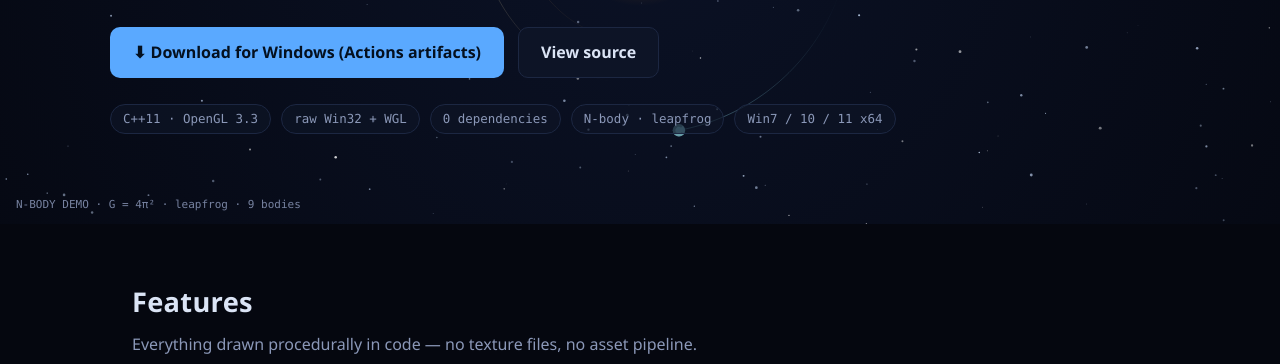
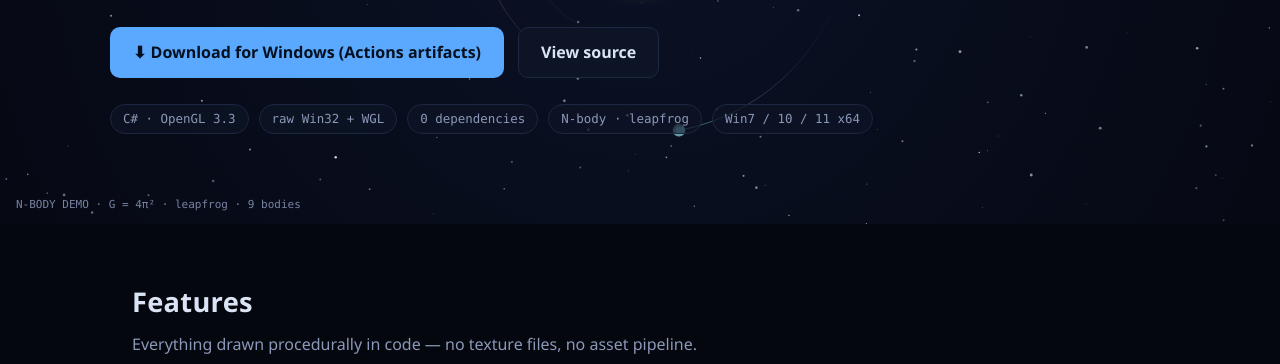
Before and after one commit to BT-Studio-dev/Universe-Sandbox-3D, a plain HTML site: page site/index.html in a window 1280 px wide. Shown: the part 436-800 px from the top of the page. Drawn offline with Linux system fonts and the light colour scheme.

Commit message:
Site: hero badge to C# (lost in earlier parallel edit)
Co-authored-by: arena-agent <297053741+arena-agent@users.noreply.github.com>

```diff
--- a/site/index.html
+++ b/site/index.html
@@ -101,7 +101,7 @@
       <a class="btn btn-sec" href="https://github.com/BT-Studio-dev/Universe-Sandbox-3D">View source</a>
     </div>
     <div class="badges">
-      <span class="badge">C++11 · OpenGL 3.3</span>
+      <span class="badge">C# · OpenGL 3.3</span>
       <span class="badge">raw Win32 + WGL</span>
       <span class="badge">0 dependencies</span>
       <span class="badge">N-body · leapfrog</span>
```
